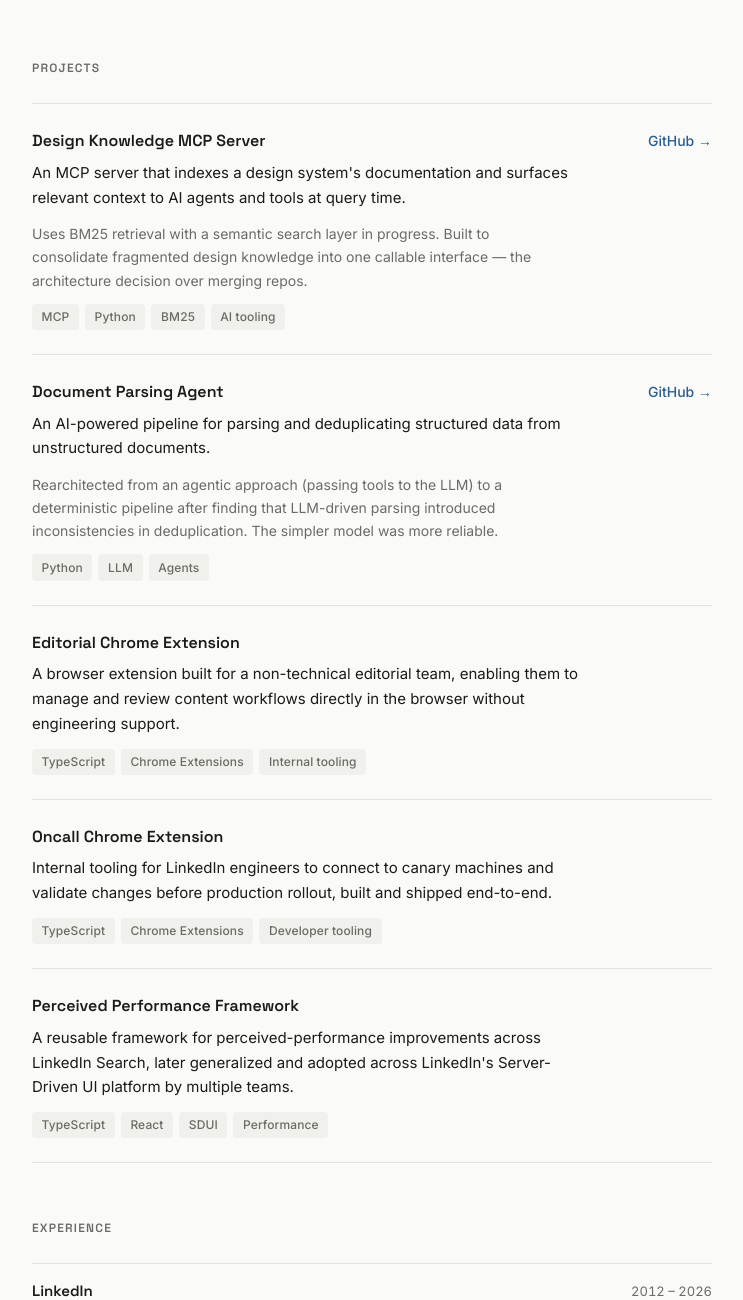
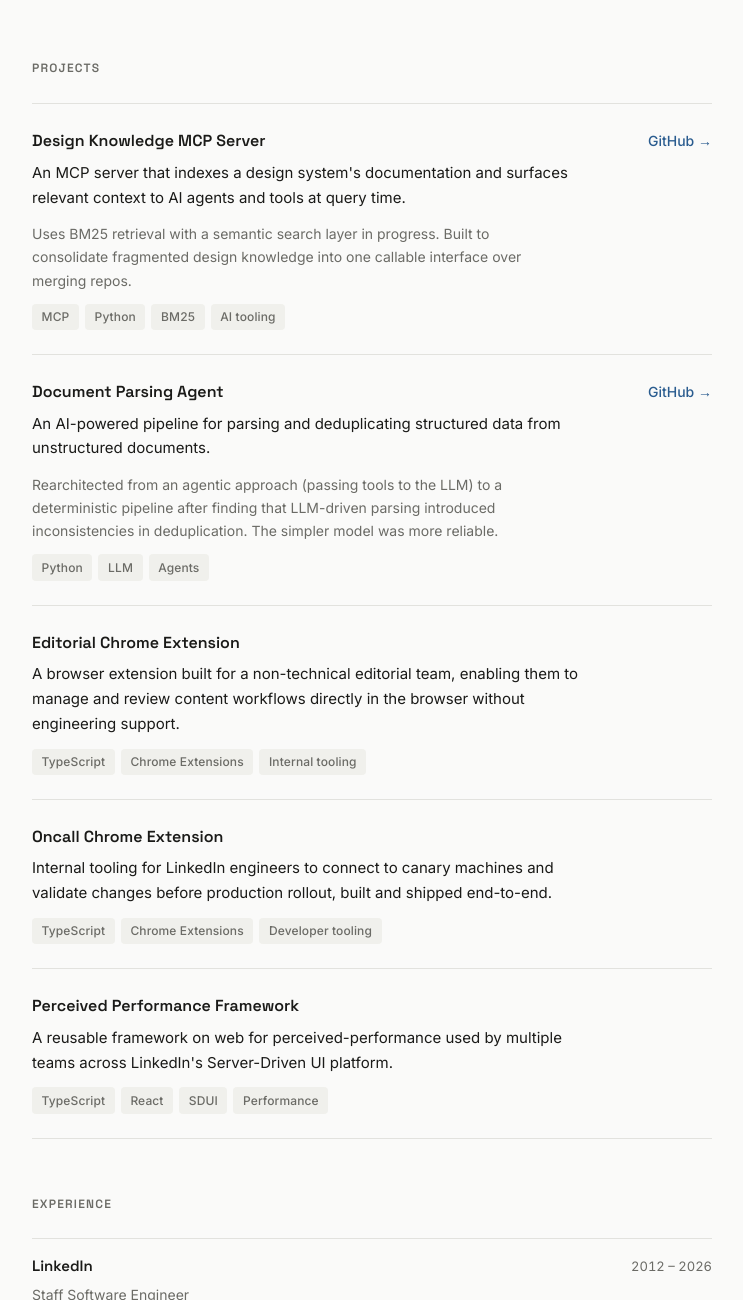
Before and after one commit to priyankadogra/priyankadogra.github.io, a plain HTML site: page index.html in a window 1280 px wide. Shown: the part 272-1572 px from the top of the page, without its empty margins (268-1011 px from the left). Drawn offline with Linux system fonts and the light colour scheme.

Commit message:
Refine project descriptions in index.html

```diff
--- a/index.html
+++ b/index.html
@@ -267,7 +267,7 @@
         <a class="project-link" href="https://github.com/priyankadogra" target="_blank">GitHub →</a>
       </div>
       <p class="project-desc">An MCP server that indexes a design system's documentation and surfaces relevant context to AI agents and tools at query time.</p>
-      <p class="project-detail">Uses BM25 retrieval with a semantic search layer in progress. Built to consolidate fragmented design knowledge into one callable interface — the architecture decision over merging repos.</p>
+      <p class="project-detail">Uses BM25 retrieval with a semantic search layer in progress. Built to consolidate fragmented design knowledge into one callable interface over merging repos.</p>
       <ul class="tags">
         <li>MCP</li><li>Python</li><li>BM25</li><li>AI tooling</li>
       </ul>
@@ -309,7 +309,7 @@
       <div class="project-header">
         <h2 class="project-name">Perceived Performance Framework</h2>
       </div>
-      <p class="project-desc">A reusable framework for perceived-performance improvements across LinkedIn Search, later generalized and adopted across LinkedIn's Server-Driven UI platform by multiple teams.</p>
+      <p class="project-desc">A reusable framework on web for perceived-performance used by multiple teams across LinkedIn's Server-Driven UI platform.</p>
       <ul class="tags">
         <li>TypeScript</li><li>React</li><li>SDUI</li><li>Performance</li>
       </ul>
```
